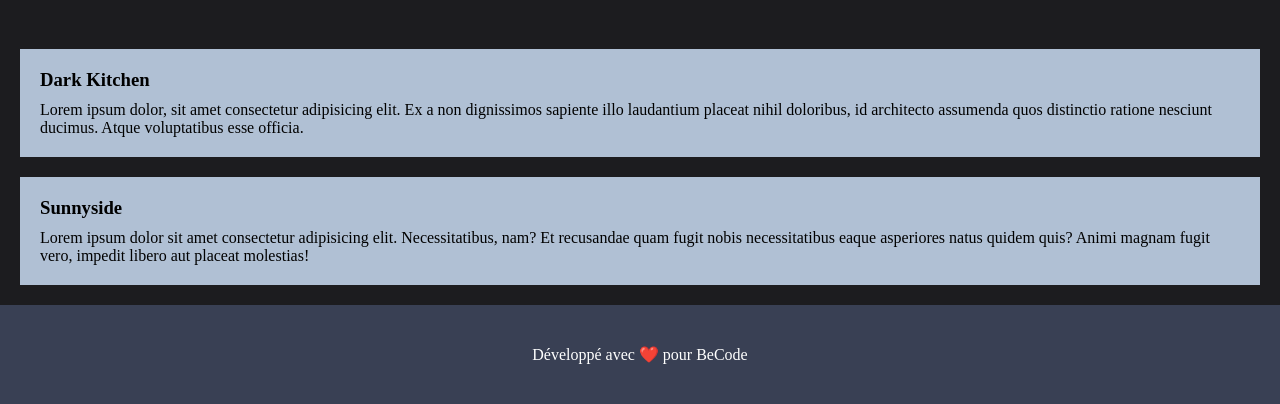
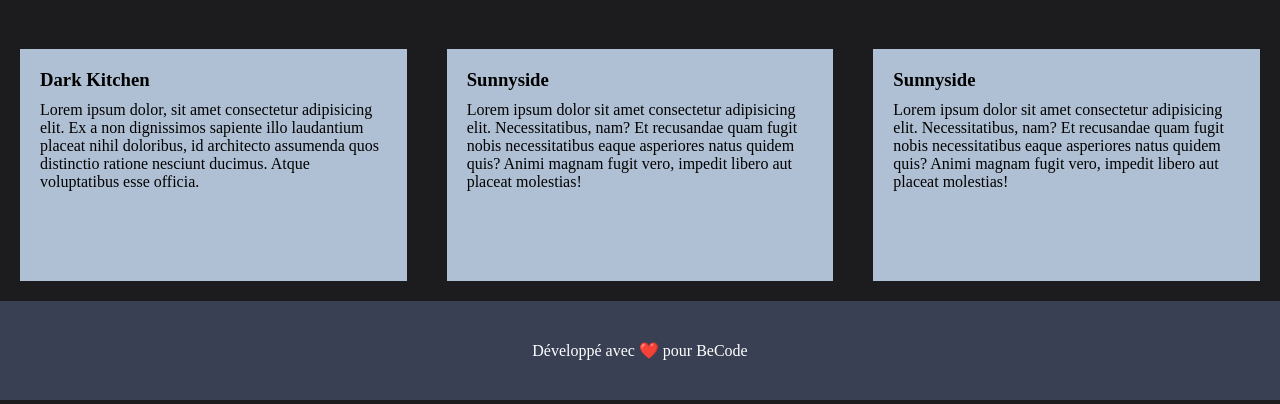
Before and after one commit to Milo-star/project-planner, a plain HTML site: page project.html in a window 1280 px wide. Shown: the part 470-874 px from the top of the page. Drawn offline with Linux system fonts and the light colour scheme.

Commit message:
Avancement

```diff
--- a/project.html
+++ b/project.html
@@ -44,6 +44,7 @@
     <main>
         <h1>Projects</h1>
 
+        <div class="main-card">
             <div class="card">
                 <h3>Dark Kitchen</h3>
                 <p class="desc-card">Lorem ipsum dolor, sit amet consectetur adipisicing elit. Ex a non dignissimos sapiente illo laudantium placeat nihil doloribus, id architecto assumenda quos distinctio ratione nesciunt ducimus. Atque voluptatibus esse officia.</p>
@@ -54,6 +55,11 @@
                 <p class="desc-card">Lorem ipsum dolor sit amet consectetur adipisicing elit. Necessitatibus, nam? Et recusandae quam fugit nobis necessitatibus eaque asperiores natus quidem quis? Animi magnam fugit vero, impedit libero aut placeat molestias!</p>
             </div>
 
+            <div class="card">
+                <h3>Sunnyside</h3>
+                <p class="desc-card">Lorem ipsum dolor sit amet consectetur adipisicing elit. Necessitatibus, nam? Et recusandae quam fugit nobis necessitatibus eaque asperiores natus quidem quis? Animi magnam fugit vero, impedit libero aut placeat molestias!</p>
+            </div>
+        </div>
     </main>
 
     <footer>
--- a/src/partials/_main.scss
+++ b/src/partials/_main.scss
@@ -16,3 +16,16 @@ h1{
         padding-top: 10px;
     }
 }
+
+@media screen and (min-width:480px){
+    .main-card{
+        display: flex;
+        flex-direction: row;
+    }
+
+    .card{
+        height: 15vw;
+        width: 30vw;
+        max-width: 30vw;
+    }
+}
```
Also changed, not shown: assets/css/style.css, 1 other file. Lines whose indentation alone changed are shown as unchanged.
